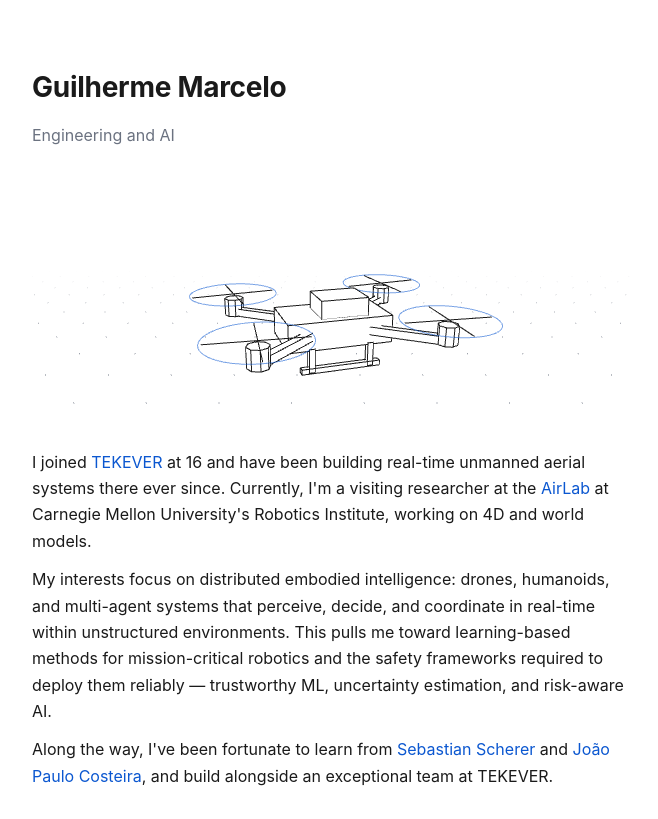
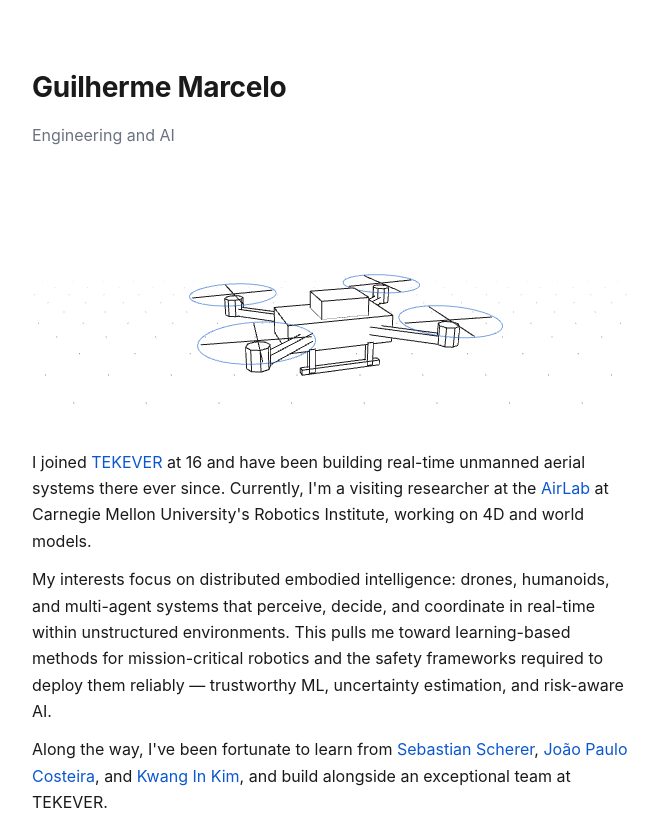
Before and after one commit to guilherme-marcello/guilherme-marcello.github.io, a plain HTML site: page index.html in a window 1280 px wide. Shown: the top 819 px of the page, without its empty margins (308-966 px from the left). Drawn offline with Linux system fonts and the light colour scheme.

Commit message:
Small fix (bio)

```diff
--- a/index.html
+++ b/index.html
@@ -36,9 +36,9 @@
     </p>
     <p>
       Along the way, I've been fortunate to learn from
-      <a href="https://www.ri.cmu.edu/ri-faculty/sebastian-scherer/">Sebastian Scherer</a>
-      and
+      <a href="https://www.ri.cmu.edu/ri-faculty/sebastian-scherer/">Sebastian Scherer</a>,
       <a href="https://web.tecnico.ulisboa.pt/~ist12390/public_html/">João Paulo Costeira</a>,
+      and <a href="https://sites.google.com/view/kimki">Kwang In Kim</a>,
       and build alongside an exceptional team at TEKEVER.
     </p>
   </section>
```
